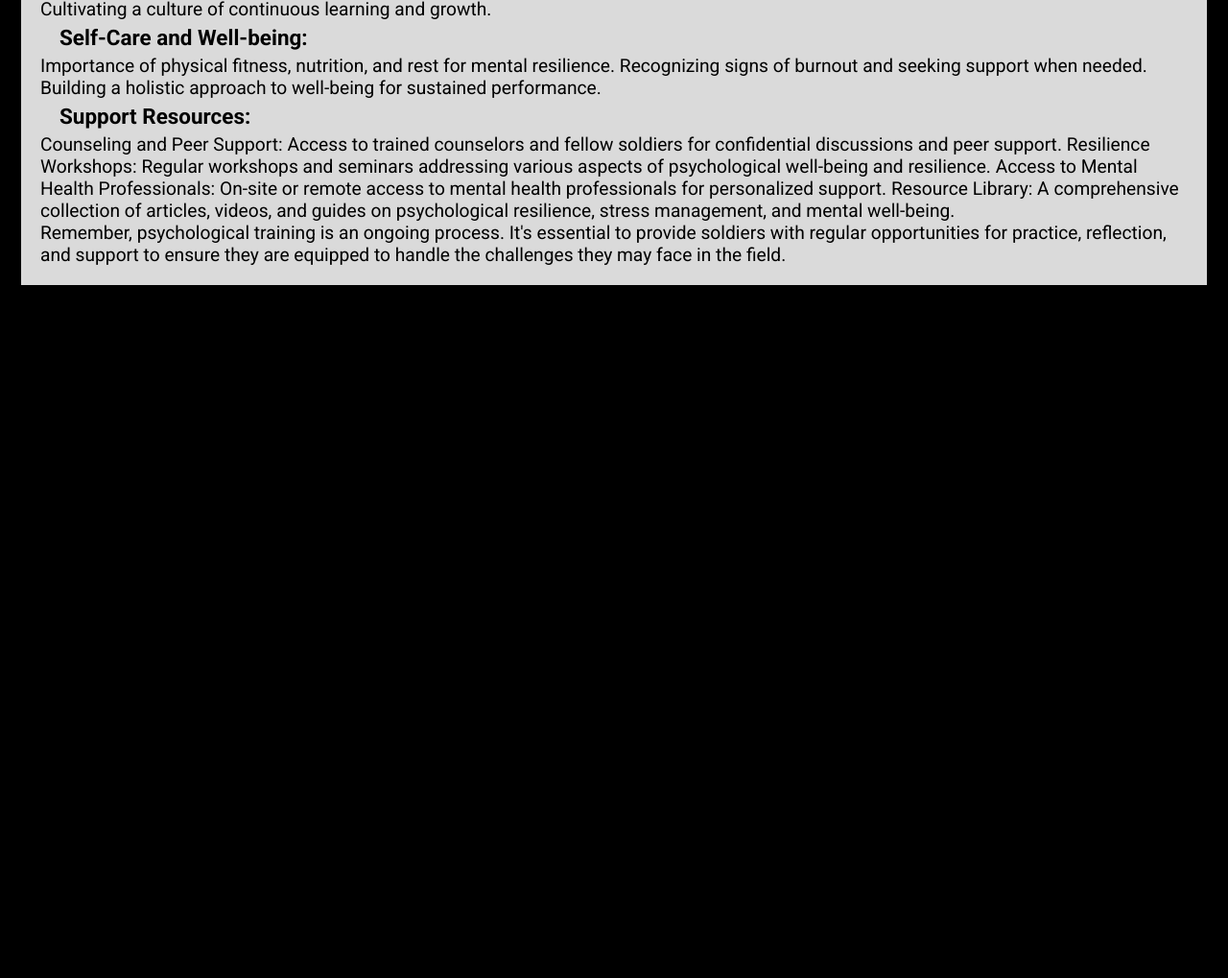
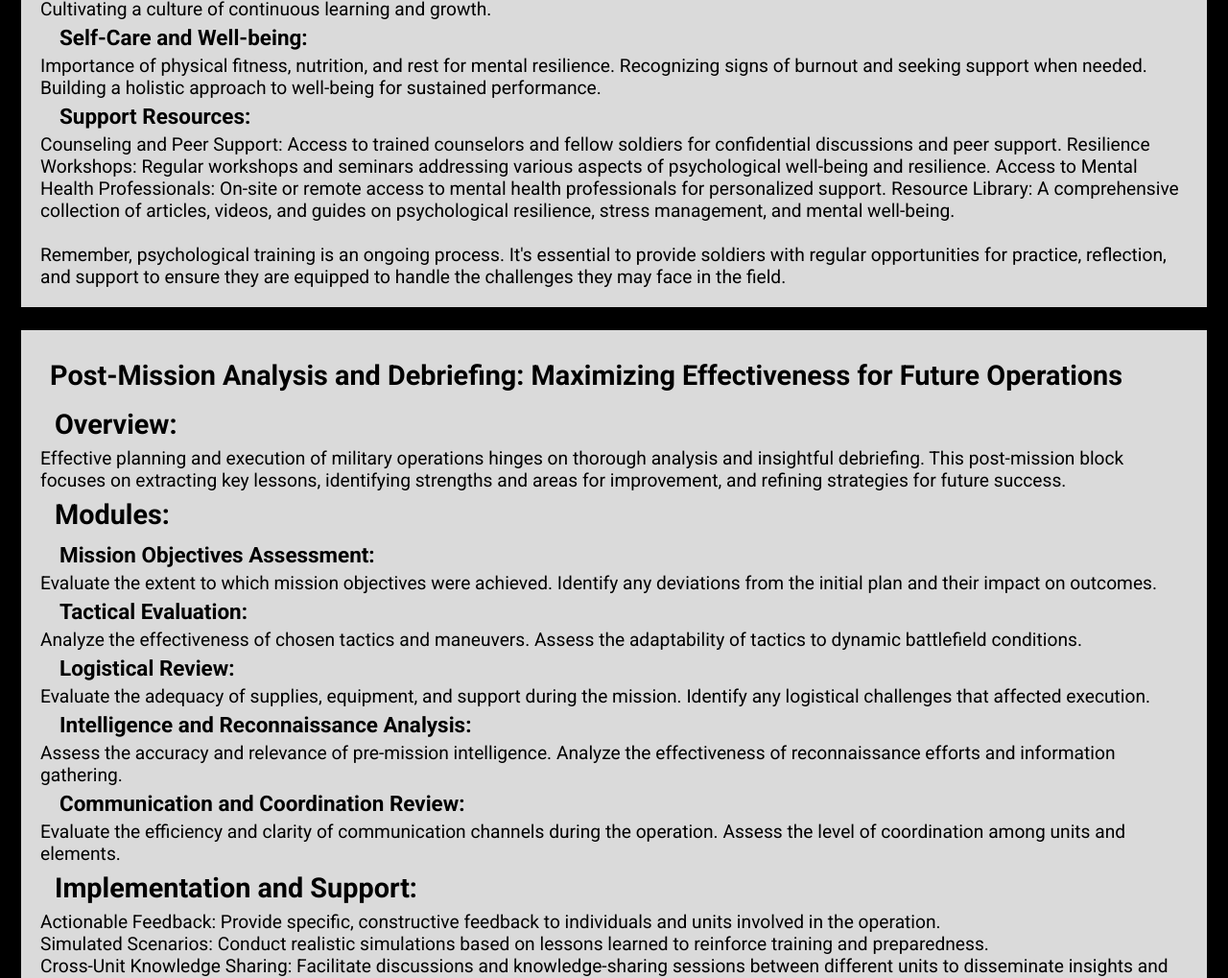
Before and after one commit to cashlycash/WOG, a website: page public/resourcelist.html in a window 1280 px wide. Shown: the part 730-1749 px from the top of the page at 96% size. Before the commit the page ends 1049 px from the top, so only its background shows below. Drawn offline with Linux system fonts and the light colour scheme.

Commit message:
content update

```diff
--- a/public/resourcelist.html
+++ b/public/resourcelist.html
@@ -61,6 +61,7 @@
     Importance of physical fitness, nutrition, and rest for mental resilience.
     Recognizing signs of burnout and seeking support when needed.
     Building a holistic approach to well-being for sustained performance.
+
     <h3>Support Resources:</h3>
 
     Counseling and Peer Support: Access to trained counselors and fellow soldiers for confidential discussions and peer support.
@@ -71,7 +72,51 @@
 
     Resource Library: A comprehensive collection of articles, videos, and guides on psychological resilience, stress management, and mental well-being.
     <br>
+    <br>
     Remember, psychological training is an ongoing process. It's essential to provide soldiers with regular opportunities for practice, reflection, and support to ensure they are equipped to handle the challenges they may face in the field.
+  </section>
+
+  <section>
+    <h1>Post-Mission Analysis and Debriefing: Maximizing Effectiveness for Future Operations</h1>
+
+    <h2>Overview:</h2>
+
+    Effective planning and execution of military operations hinges on thorough analysis and insightful debriefing. This post-mission block focuses on extracting key lessons, identifying strengths and areas for improvement, and refining strategies for future success.
+
+    <h2>Modules:</h2>
+
+    <h3>Mission Objectives Assessment:</h3>
+    Evaluate the extent to which mission objectives were achieved.
+    Identify any deviations from the initial plan and their impact on outcomes.
+    <h3>Tactical Evaluation:</h3>
+
+    Analyze the effectiveness of chosen tactics and maneuvers.
+    Assess the adaptability of tactics to dynamic battlefield conditions.
+    <h3>Logistical Review:</h3>
+
+    Evaluate the adequacy of supplies, equipment, and support during the mission.
+    Identify any logistical challenges that affected execution.
+    <h3>Intelligence and Reconnaissance Analysis:</h3>
+
+    Assess the accuracy and relevance of pre-mission intelligence.
+    Analyze the effectiveness of reconnaissance efforts and information gathering.
+    <h3>Communication and Coordination Review:</h3>
+
+    Evaluate the efficiency and clarity of communication channels during the operation.
+    Assess the level of coordination among units and elements.
+
+    <h2>Implementation and Support:</h2>
+
+    Actionable Feedback: Provide specific, constructive feedback to individuals and units involved in the operation.
+    <br>
+    Simulated Scenarios: Conduct realistic simulations based on lessons learned to reinforce training and preparedness.
+    <br>
+    Cross-Unit Knowledge Sharing: Facilitate discussions and knowledge-sharing sessions between different units to disseminate insights and best practices.
+    <br>
+    Continuous Improvement Culture: Foster a culture that encourages open feedback, innovation, and a commitment to constant improvement.
+    <br>
+    <br>
+    Remember, the post-mission phase is not only about identifying shortcomings, but also about recognizing achievements and strengths. This comprehensive analysis is crucial for refining tactics, improving coordination, and ultimately ensuring success in future operations.
   </section>
 
 </body>
```
